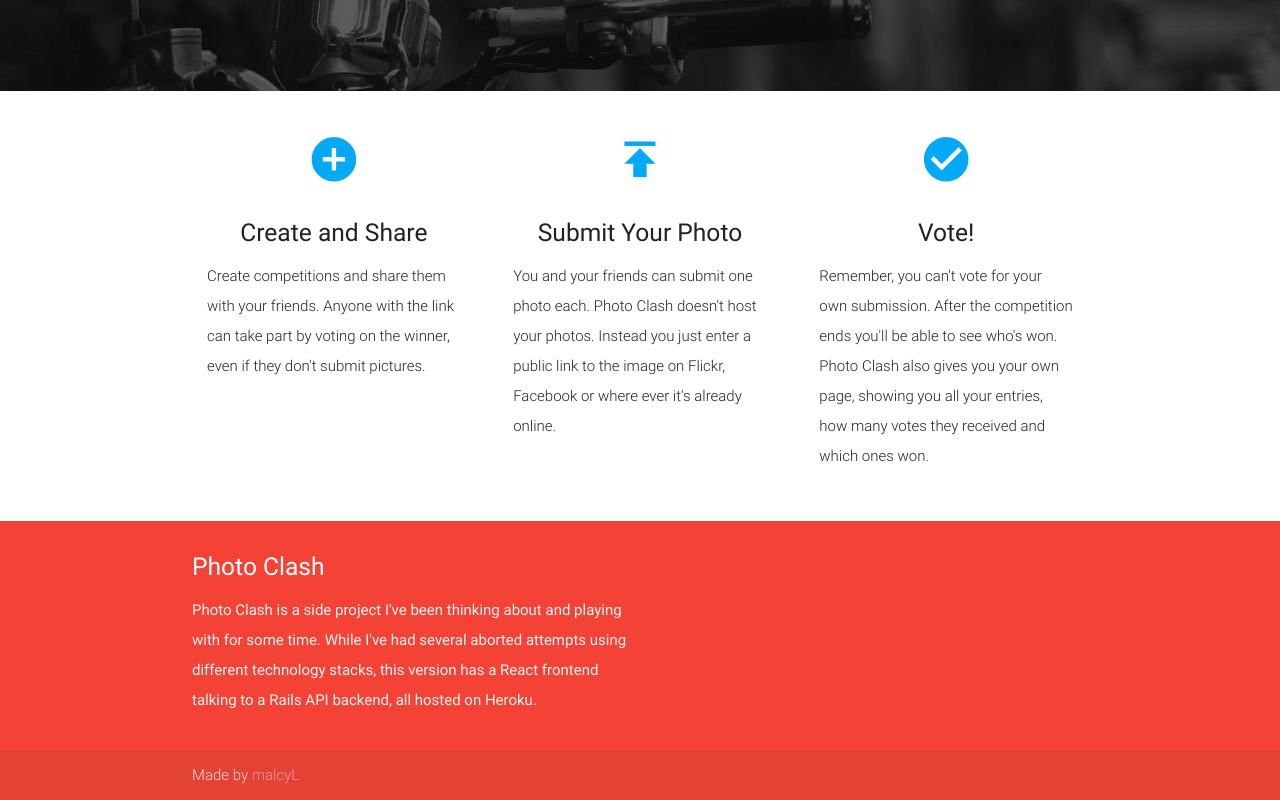
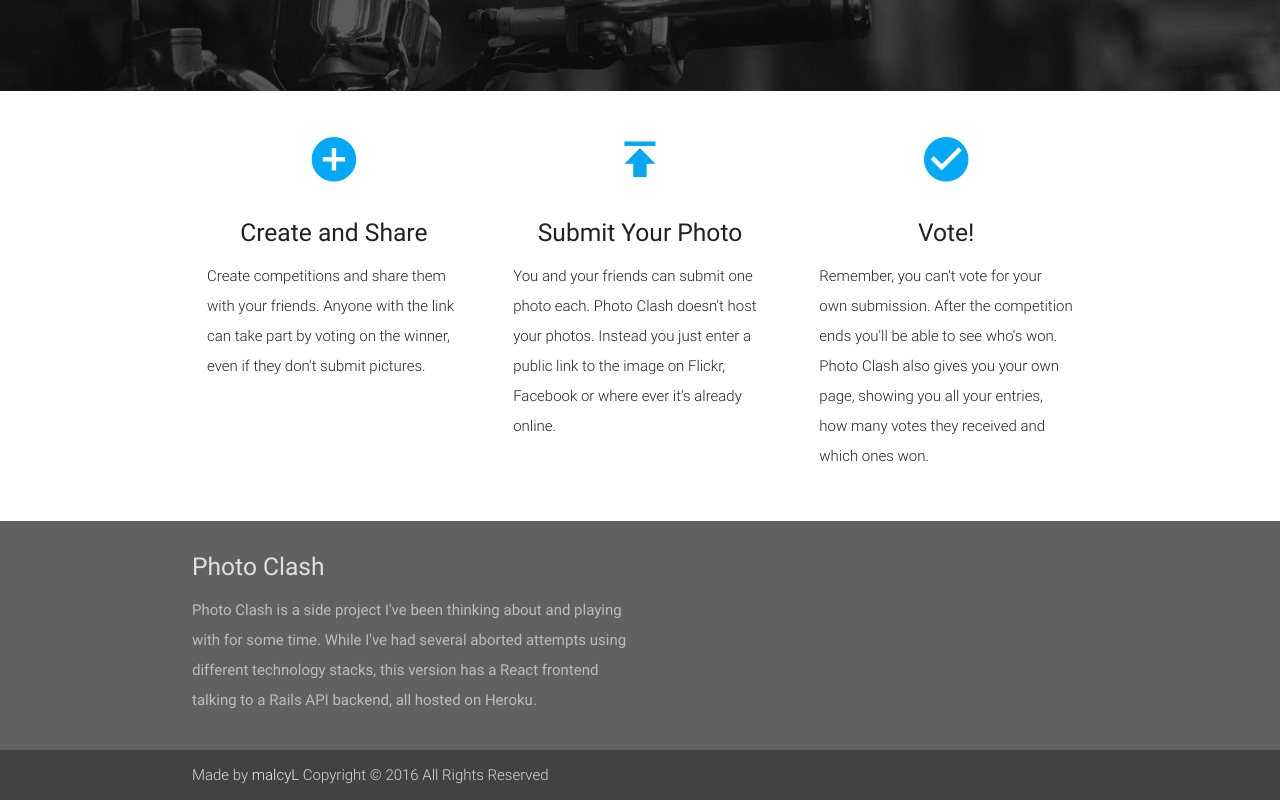
Before and after one commit to malcyL/photoclash-website, a plain HTML site: page index.html in a window 1280 px wide. Shown: the part 353-1153 px from the top of the page. Drawn offline with nearby package versions, Linux system fonts and the light colour scheme.

Commit message:
Footer red -> grey

```diff
--- a/index.html
+++ b/index.html
@@ -71,20 +71,20 @@
     </div>
   </div>
 
-  <footer class="page-footer red">
+  <footer class="page-footer grey darken-2">
     <div class="container">
       <div class="row">
         <div class="col l6 s12">
-          <h5 class="white-text">Photo Clash</h5>
-          <p class="grey-text text-lighten-4">Photo Clash is a side project I've been thinking about and playing with for some time. While I've had several aborted attempts using different technology stacks, this version has a React frontend talking to a Rails API backend, all hosted on Heroku.</p>
+          <h5 class="grey-text text-lighten-2">Photo Clash</h5>
+          <p class="grey-text text-lighten-1">Photo Clash is a side project I've been thinking about and playing with for some time. While I've had several aborted attempts using different technology stacks, this version has a React frontend talking to a Rails API backend, all hosted on Heroku.</p>
 
 
         </div>
       </div>
     </div>
-    <div class="footer-copyright">
+    <div class="footer-copyright grey darken-3">
       <div class="container">
-      Made by <a class="red-text text-lighten-3" href="http://www.twitter.com/malcyl">malcyL</a>
+      Made by <a class="grey-text text-lighten-3" href="http://www.twitter.com/malcyl">malcyL</a> Copyright © 2016 All Rights Reserved
       </div>
     </div>
   </footer>
```
